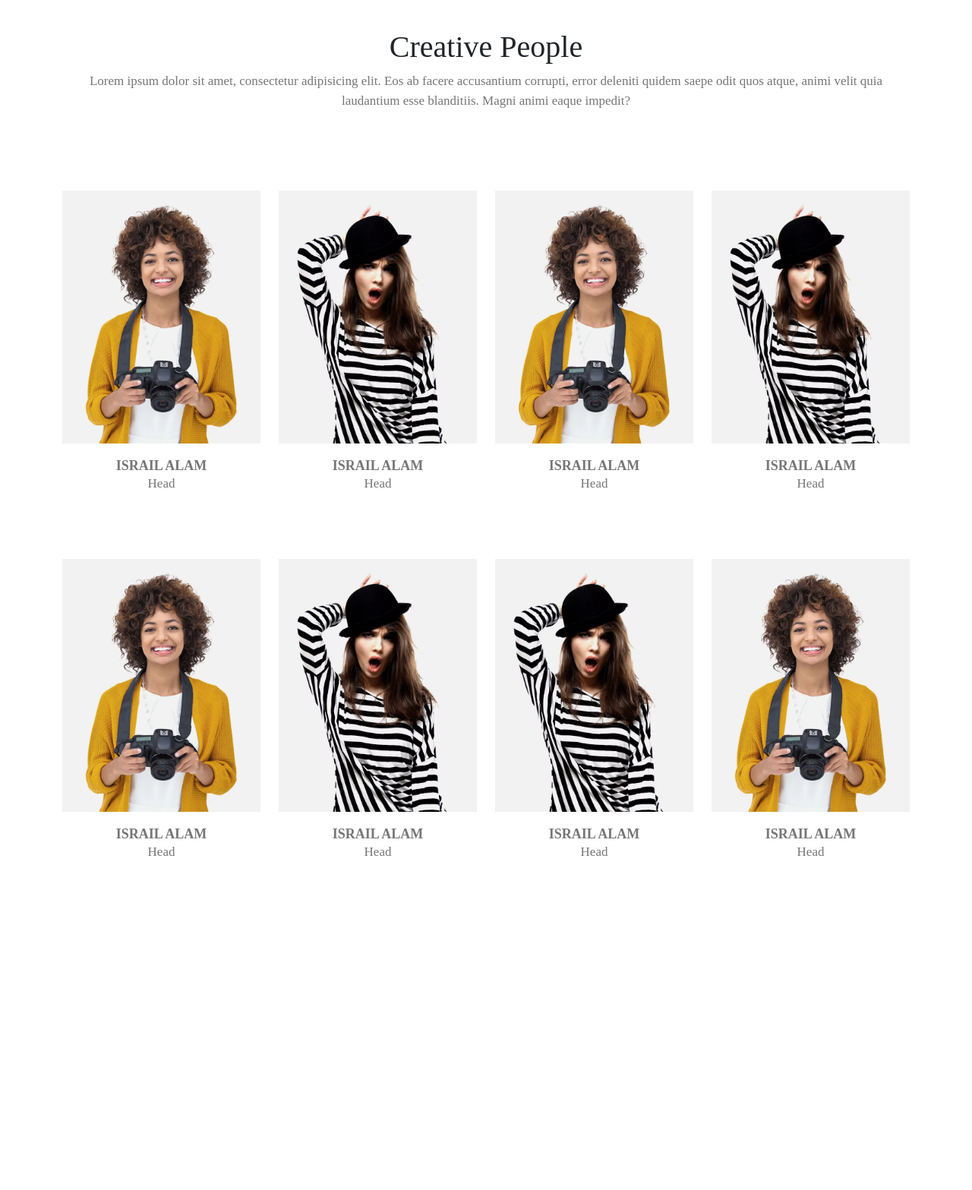
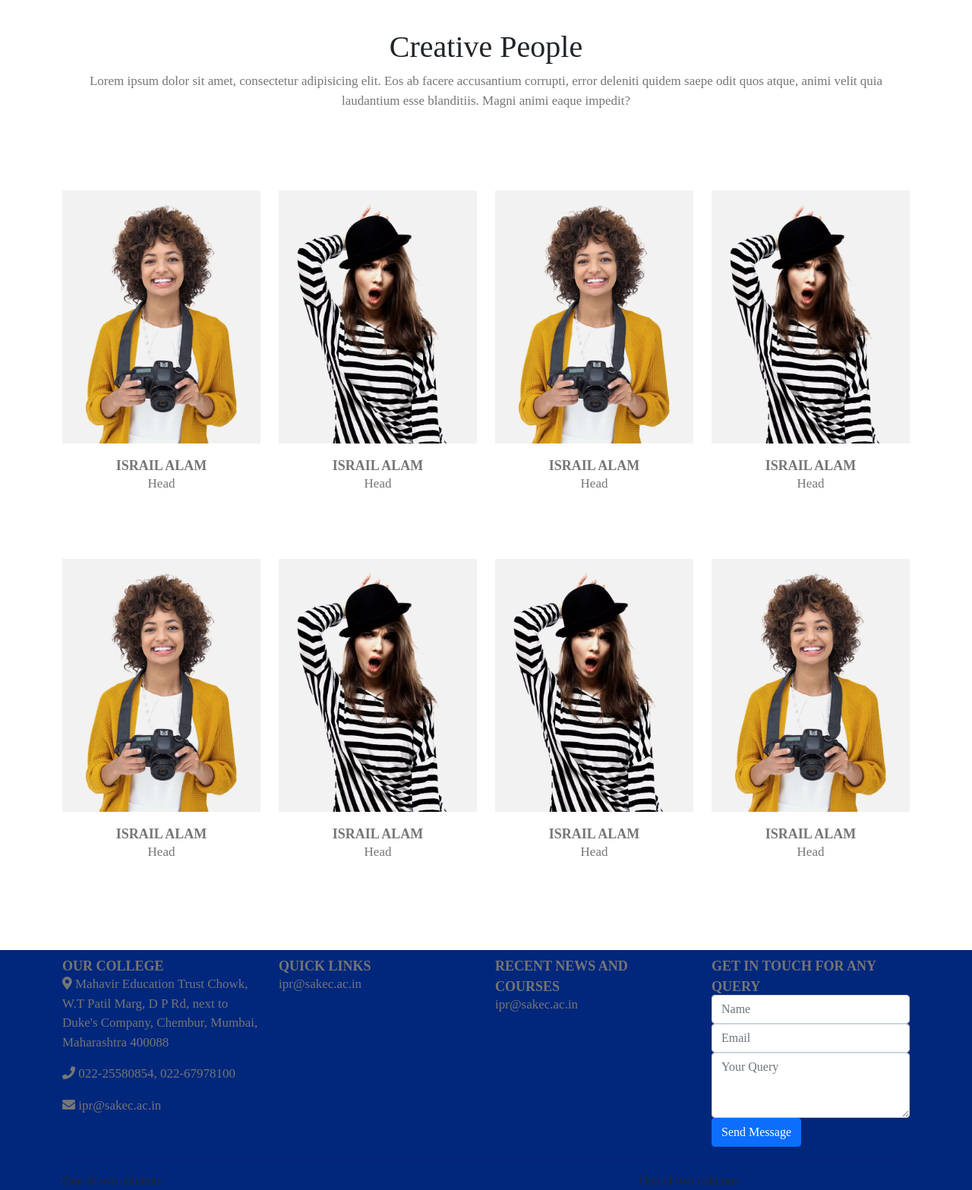
Before and after one commit to rahullsoni04/iprc, a PHP site: page / in a window 1280 px wide. Shown: the part 2560-4127 px from the top of the page at 76% size. Before the commit the page ends 3687 px from the top, so only its background shows below. Run offline with PHP 8.4, Linux system fonts and the light colour scheme.

Commit message:
v(0.8) footer added

```diff
--- a/css/style.css
+++ b/css/style.css
@@ -21,7 +21,7 @@ p {
 
 
 .header {
-    background-image: linear-gradient(rgba(0, 0, 0, 0.5), rgba(0, 0, 0, 0.5)), url("../images/home.jpg");
+    background-image: linear-gradient(rgba(0, 0, 0, 0.5), rgba(0, 0, 0, 0.5)), url("../images/homepage\ ipr\ 2.jpg");
     background-attachment: fixed;
     background-position: center;
     background-repeat: no-repeat;
@@ -294,6 +294,12 @@ p {
     opacity: 1;
 }
 
+/* footer */
+footer{
+    background-color: #00277c;
+}
+/* footer ends */
+
 /* media query */
 
 @media only screen and (max-width: 600px) {
--- a/index.html
+++ b/index.html
@@ -34,25 +34,15 @@
                     To create awareness about the rules and regulations of the IPR policy amongst the
                     students and faculty </p>
                 <a type="button" class="btn btn-home">Upcoming Events <i class="fas fa-chevron-right"></i></a>
-
-
                 <!-- <a type="button" class="btn btn-second">How we work <i class="fas fa-chevron-right"></i></a> -->
-
             </div>
-
-
             <div class="model">
             </div>
-
-
-
         </div>
         <a class="btn youtube-btn" href=""> <img src="images/play (3).png" alt="" height="60px " width="60px"></a>
         <a class="btn down-arrow" href="#rolls-responsibilities"> <img src="images/down-arrow.png" alt="" height="20px "
                 width="20px"></a>
     </div>
-
-
     <!-- banner ends -->
 
     <!-- Rolls and Respnsibilities  -->
@@ -122,10 +112,6 @@
                     deleniti quidem saepe odit quos atque, animi velit quia laudantium esse blanditiis. Magni animi
                     eaque impedit?</p>
             </div>
-
-
-
-
 
 
             <!-- Set up your HTML -->
@@ -406,6 +392,55 @@
 
     <!-- Teams Section ends -->
 
+    <!-- Footer -->
+<footer class="footer" id="footer">
+    <div class="container">
+    <div class="row">
+        <div class="col-sm-3 ">
+            <p class="testimonial-name mt-2">Our College</p>
+<p><i class="fas fa-map-marker-alt"></i> Mahavir Education Trust Chowk, W.T Patil Marg, D P Rd, next to Duke's Company, Chembur, Mumbai, Maharashtra 400088</p>
+      <p><i class="fas fa-phone" ></i> 022-25580854, 022-67978100</p>
+<p><i class="fas fa-envelope"></i> ipr@sakec.ac.in</p>
+</div>
+        <div class="col-sm-3"> <p class="testimonial-name mt-2">Quick Links</p>
+            <p>ipr@sakec.ac.in</p>
+                    </div>
+        <div class="col-sm-3"><p class="testimonial-name mt-2">Recent News and Courses</p>
+            <p>ipr@sakec.ac.in</p></div>
+        <div class="col-sm-3"><p class="testimonial-name mt-2">Get In Touch For Any Query</p>
+
+<form>
+  <div class="form-group">
+    <input type="text" class="form-control" id="exampleInputEmail1" aria-describedby="emailHelp" placeholder="Name">
+     </div>
+  <div class="form-group">
+    <input type="email" class="form-control" id="exampleInputPassword1" placeholder="Email">
+  </div>
+  <div class="form-group">
+    <!-- <textarea name="message" id="" placeholder="Your query"></textarea> -->
+    <textarea class="form-control" id="exampleFormControlTextarea1" rows="3" placeholder="Your Query"></textarea>
+  </div>
+  <button type="submit" class="btn btn-primary">Send Message</button>
+</form>
+
+
+        </div>
+    </div>
+
+<hr>
+<div class="copyright">
+    <div class="row justify-content-between">
+        <div class="col-4">
+          One of two columns
+        </div>
+        <div class="col-4">
+          One of two columns
+        </div>
+      </div>
+</div>
+</div>
+</footer>
+    <!-- footer ends -->
 
 
     <script src="https://code.jquery.com/jquery-3.5.1.min.js"></script>
```
Also changed, not shown: images/homepage ipr 2.jpg (added), images/homepage ipr 3.jpg (added), images/homepage ipr.jpg (added), images/hp1.jfif (added).
